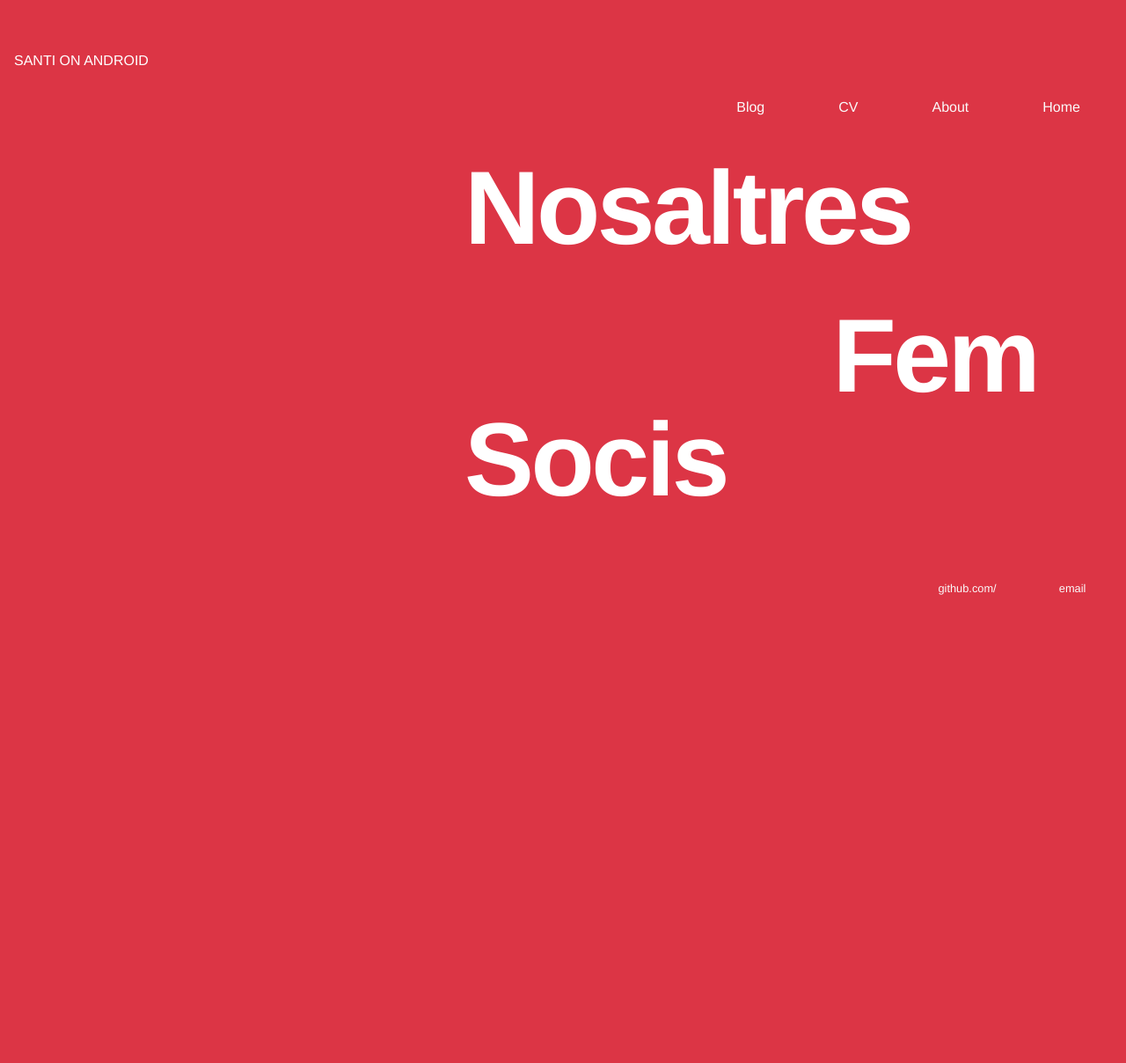
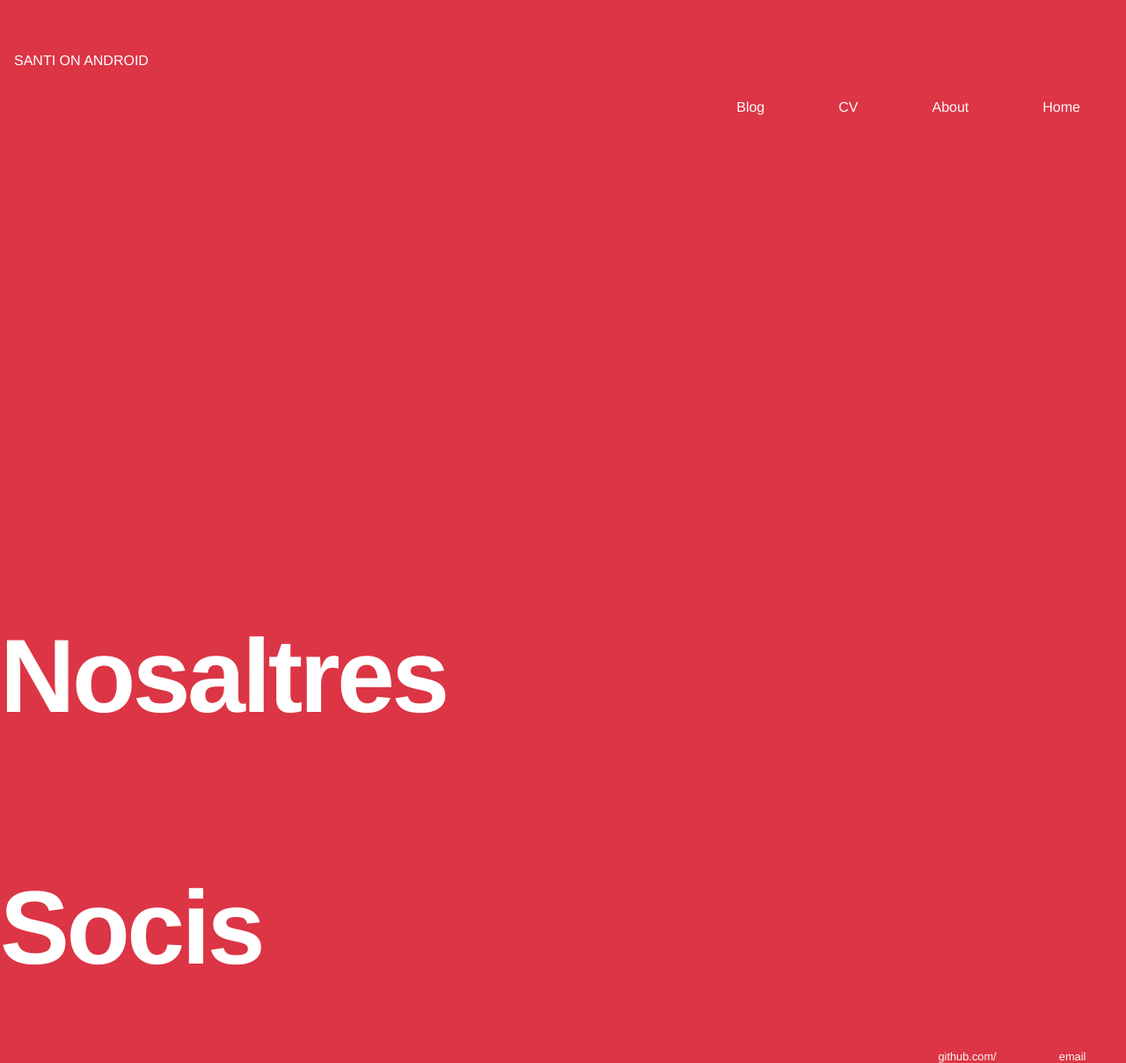
Before and after one commit to SantiOnAndroid/SantiOnAndroid.github.io, a Jekyll site: the page built from index.html, in a window 1280 px wide. Shown: the whole page at 88% size. Built offline with Jekyll 4.4.1, drawn with Linux system fonts in a browser that asks for light colours; some web fonts are replaced; before the commit the page ends 900 px from its top, so only the background shows below that.

Commit message:
modificant titolj

```diff
--- a/css/main.css
+++ b/css/main.css
@@ -12,7 +12,7 @@
 
 
 }
-#slide{
+#slide h1{
     float:left;
     clear: left;
     margin-left:  1em;
--- a/index.html
+++ b/index.html
@@ -5,7 +5,7 @@
 <div class="blurb">
 	<svg id="slide" height="512" width="512">
 
-		<text ><h1>Nosaltres<br><svg> </svg>Fem <br>Socis</h1></text>
+		<text ><h1>Nosaltres<br><svg> Fem <br>Socis </svg></h1></text>
 
 	</svg>
 
```
